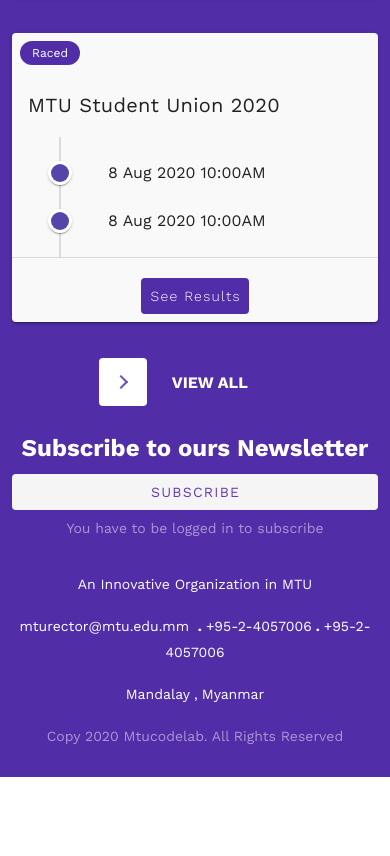
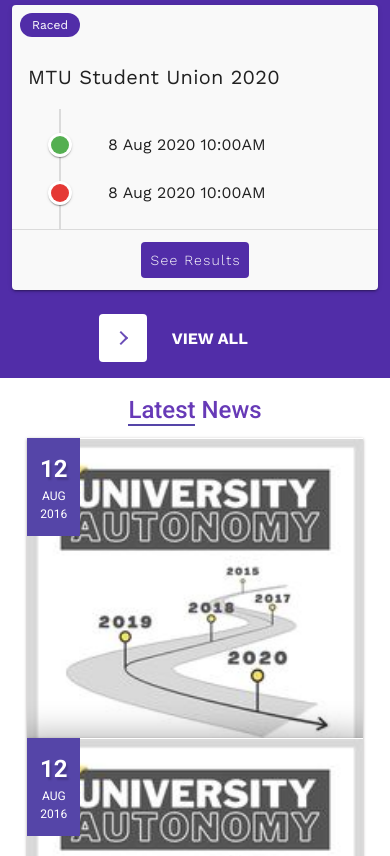
Before and after one commit to Kaung-HtetKyaw/mtuvoter-frontend, a Vue app: page /about in a window 390 px wide. Shown: the part 1141-1997 px from the top of the page. Before the commit the page ends 1918 px from the top, so only its background shows below. Built offline with nearby package versions, Linux system fonts and the light colour scheme.

Commit message:
refactor: layout

```diff
--- a/src/App.vue
+++ b/src/App.vue
@@ -1,24 +1,14 @@
 <template>
-  <v-app>
-    <nav>
-      <TheNav />
-    </nav>
-    <v-content> <router-view :key="$route.fullPath"></router-view> </v-content>
-    <footer>
-      <TheFooter />
-    </footer>
-  </v-app>
+  <Layout> <router-view :key="$route.fullPath"></router-view></Layout>
 </template>
 
 <script>
-import TheNav from "@/components/TheNav";
-import TheFooter from "@/components/TheFooter";
+import Layout from "@/layouts/AppLayout.vue";
 
 export default {
   name: "App",
   components: {
-    TheNav,
-    TheFooter,
+    Layout,
   },
 
   data: () => ({
--- a/src/assets/styles/index.sass
+++ b/src/assets/styles/index.sass
@@ -1,3 +1,4 @@
+
 body
   font-family: "Merriweather", serif
   font-weight: 400
--- a/src/components/Election/ElectionCard.vue
+++ b/src/components/Election/ElectionCard.vue
@@ -11,7 +11,10 @@
             >MTU Student Union 2020</v-card-title
           >
           <v-timeline align-top dense>
-            <v-timeline-item color="#5545A8" small>
+            <v-timeline-item color="#54AF51" small>
+              <template v-slot:opposite>
+                <span>Starts</span>
+              </template>
               <div>
                 <div class="font-weight-normal">
                   8 Aug 2020 10:00AM
@@ -19,7 +22,7 @@
               </div>
             </v-timeline-item>
 
-            <v-timeline-item color="#5545A8" small>
+            <v-timeline-item color="#E53935" small>
               <div>
                 <div class="font-weight-normal">
                   8 Aug 2020 10:00AM
@@ -27,8 +30,9 @@
               </div>
             </v-timeline-item>
           </v-timeline>
+
           <v-divider></v-divider>
-          <v-card-actions class="px-4 my-3  d-flex justify-center">
+          <v-card-actions class="px-4 py-3 d-flex justify-center">
             <v-btn
               class="text-capitalize election-btn deep-purple darken-2 white--text font-weight-light"
               :ripple="false"
--- /dev/null
+++ b/src/components/News/NewsCard.vue
@@ -0,0 +1,183 @@
+<template>
+  <div>
+    <router-link :to="{ name: 'Home' }" tag="div">
+      <div class="row">
+        <div class="example-1 card ">
+          <div class="wrapper ">
+            <div class="date">
+              <span class="day">12</span>
+              <span class="month">Aug</span>
+              <span class="year">2016</span>
+            </div>
+            <div class="data ">
+              <div class="content">
+                <h1 class="title pb-2">
+                  <a href="#" class="workssan"
+                    >MTU Student Union Election 2020 Results
+                  </a>
+                </h1>
+                <p class="text">
+                  The highly anticipated world championship fight will take
+                  place at 10am and is the second major boxing blockbuster in
+                  the nation after 43 years.
+                </p>
+              </div>
+              <input type="checkbox" id="show-menu" />
+            </div>
+          </div>
+        </div></div
+    ></router-link>
+  </div>
+</template>
+
+<script>
+export default {};
+</script>
+
+<style lang="scss" scoped>
+// Variables
+$regal-blue: #034378;
+$san-juan: #2d4e68;
+$bermuda: #5545a8;
+$white: #fff;
+$black: #000;
+$open-sans: "Open Sans", sans-serif;
+// clear-fix mixin
+@mixin cf {
+  &::before,
+  &::after {
+    content: "";
+    display: table;
+  }
+  &::after {
+    clear: both;
+  }
+}
+
+* {
+  box-sizing: border-box;
+}
+
+a {
+  text-decoration: none;
+}
+
+// Base styles
+.card {
+  padding: 0 1.7rem;
+  width: 100%;
+  .wrapper {
+    background-color: $white;
+    height: 300px;
+    position: relative;
+    overflow: hidden;
+    box-shadow: 0 1px #ffffff inset, 0 1px 3px rgba(34, 25, 25, 0.4);
+    &:hover {
+      .data {
+        transform: translateY(0);
+      }
+    }
+  }
+  .data {
+    position: absolute;
+    bottom: 0;
+    width: 100%;
+    transform: translateY(calc(100px + 1em));
+    transition: transform 0.3s;
+    .content {
+      padding: 1em;
+      position: relative;
+      z-index: 1;
+    }
+  }
+  .author {
+    font-size: 12px;
+  }
+  .title {
+    margin-top: 10px;
+  }
+  .text {
+    display: none;
+    margin: 0;
+  }
+  input[type="checkbox"] {
+    display: none;
+  }
+}
+
+// First example styles
+.example-1 {
+  .wrapper {
+    background: url("/img/mtu-img.jpg");
+    background-size: cover;
+  }
+  .date {
+    position: absolute;
+    top: 0;
+    left: 0;
+    background-color: $bermuda;
+    color: $white;
+    padding: 0.8em;
+    span {
+      display: block;
+      text-align: center;
+    }
+    .day {
+      font-weight: 700;
+      font-size: 24px;
+      text-shadow: 2px 3px 2px rgba($black, 0.18);
+    }
+    .month {
+      text-transform: uppercase;
+    }
+    .month,
+    .year {
+      font-size: 12px;
+    }
+  }
+  .content {
+    background-color: $white;
+    box-shadow: 0 5px 30px 10px rgba($black, 0.3);
+  }
+  .title {
+    font-weight: 600;
+    a {
+      color: lighten($black, 50%);
+    }
+  }
+  .menu-button {
+    position: absolute;
+    z-index: 999;
+    top: 16px;
+    right: 16px;
+    width: 25px;
+    text-align: center;
+    cursor: pointer;
+    span {
+      width: 5px;
+      height: 5px;
+      background-color: lighten($black, 50%);
+      color: lighten($black, 50%);
+      position: relative;
+      display: inline-block;
+      border-radius: 50%;
+      &::after,
+      &::before {
+        content: "";
+        display: block;
+        width: 5px;
+        height: 5px;
+        background-color: currentColor;
+        position: absolute;
+        border-radius: 50%;
+      }
+      &::before {
+        left: -10px;
+      }
+      &::after {
+        right: -10px;
+      }
+    }
+  }
+}
+</style>
--- a/src/components/UI/ElectionOverview.vue
+++ b/src/components/UI/ElectionOverview.vue
@@ -1,8 +1,10 @@
 <template>
-  <v-container class="elections-overview">
+  <v-container class="elections-overview py-4">
     <v-row>
       <v-col cols="12" sm="12" class="px-3 px-md-0 d-flex justify-center">
-        <h2 class="text-h5 elections-overview--title workssan d-inline-block">
+        <h2
+          class="text-h5 elections-overview--title workssan d-inline-block font-weight-medium"
+        >
           Elections
         </h2>
       </v-col>
--- /dev/null
+++ b/src/components/UI/NewsOverview.vue
@@ -0,0 +1,155 @@
+<template>
+  <v-container class="py-4">
+    <v-row>
+      <v-col cols="12" sm="12" class="px-3 px-md-0 d-flex justify-center">
+        <h2
+          class="text-h5 news-overview--title workssan d-inline-block font-weight-medium"
+        >
+          Latest News
+        </h2>
+      </v-col>
+    </v-row>
+    <v-row>
+      <v-col cols="12" sm="12" md="6" lg="4">
+        <NewsCard />
+      </v-col>
+      <v-col cols="12" sm="12" md="6" lg="4">
+        <NewsCard />
+      </v-col>
+      <v-col cols="12" sm="12" md="6" lg="4">
+        <NewsCard />
+      </v-col>
+    </v-row>
+    <v-row>
+      <v-col cols="12" sm="12" class="d-flex justify-center">
+        <button class="more learn-more">
+          <span class="circle" aria-hidden="true">
+            <span class="icon arrow"></span>
+          </span>
+          <span class="button-text">View All</span>
+        </button>
+      </v-col>
+    </v-row>
+  </v-container>
+</template>
+
+<script>
+import NewsCard from "@/components/News/NewsCard.vue";
+export default {
+  name: "NewsOverview",
+  components: {
+    NewsCard,
+  },
+};
+</script>
+
+<style lang="scss" scoped>
+$bg: #f3f8fa;
+$white: #fff;
+$deep-purple: #6a4db7;
+
+@mixin transition(
+  $property: all,
+  $duration: 0.45s,
+  $ease: cubic-bezier(0.65, 0, 0.076, 1)
+) {
+  transition: $property $duration $ease;
+}
+
+.news-overview {
+  &--title {
+    position: relative;
+    &:before {
+      content: "";
+      width: 50%;
+      height: 2px;
+      background-color: #5545a8;
+      position: absolute;
+      bottom: 0;
+      left: 0;
+    }
+  }
+}
+button {
+  position: relative;
+  display: inline-block;
+  cursor: pointer;
+  outline: none;
+  border: 0;
+  vertical-align: middle;
+  text-decoration: none;
+  background: transparent;
+  padding: 0;
+  font-size: inherit;
+  font-family: inherit;
+  &.learn-more {
+    width: 12rem;
+    height: auto;
+    .circle {
+      @include transition(all, 0.45s, cubic-bezier(0.65, 0, 0.076, 1));
+      position: relative;
+      display: block;
+      margin: 0;
+      width: 3rem;
+      height: 3rem;
+      background: $deep-purple;
+      border-radius: 4px;
+      .icon {
+        @include transition(all, 0.45s, cubic-bezier(0.65, 0, 0.076, 1));
+        position: absolute;
+        top: 0;
+        bottom: 0;
+        margin: auto;
+        background: $white;
+        &.arrow {
+          @include transition(all, 0.45s, cubic-bezier(0.65, 0, 0.076, 1));
+          left: 0.625rem;
+          width: 1.125rem;
+          height: 0.125rem;
+          background: none;
+          &::before {
+            position: absolute;
+            content: "";
+            top: -0.25rem;
+            right: 0.0625rem;
+            width: 0.625rem;
+            height: 0.625rem;
+            border-top: 0.125rem solid #fff;
+            border-right: 0.125rem solid #fff;
+            transform: rotate(45deg);
+          }
+        }
+      }
+    }
+    .button-text {
+      @include transition(all, 0.45s, cubic-bezier(0.65, 0, 0.076, 1));
+      position: absolute;
+      top: 0;
+      left: 0;
+      right: 0;
+      bottom: 0;
+      padding: 0.75rem 0;
+      margin: 0 0 0 1.85rem;
+      color: $deep-purple;
+      font-weight: 700;
+      line-height: 1.6;
+      text-align: center;
+      text-transform: uppercase;
+    }
+  }
+  &:hover {
+    .circle {
+      width: 100%;
+      .icon {
+        &.arrow {
+          background: $white;
+          transform: translate(1rem, 0);
+        }
+      }
+    }
+    .button-text {
+      color: $white;
+    }
+  }
+}
+</style>
--- /dev/null
+++ b/src/layouts/AppLayout.vue
@@ -0,0 +1,32 @@
+<template>
+  <component :is="layout">
+    <slot />
+  </component>
+</template>
+
+<script>
+import DefaultLayout from "@/layouts/default.vue";
+export default {
+  name: "AppLayout",
+  data() {
+    return {
+      layout: DefaultLayout,
+    };
+  },
+  watch: {
+    $route: {
+      immediate: true,
+      async handler(route) {
+        try {
+          const component = await import(`@/layouts/${route.meta.layout}.vue`);
+          this.layout = component?.default || DefaultLayout;
+        } catch (e) {
+          this.layout = DefaultLayout;
+        }
+      },
+    },
+  },
+};
+</script>
+
+<style></style>
--- /dev/null
+++ b/src/layouts/default.vue
@@ -0,0 +1,26 @@
+<template>
+  <v-app>
+    <nav>
+      <TheNav />
+    </nav>
+    <v-main> <slot /></v-main>
+    <footer>
+      <TheFooter />
+    </footer>
+  </v-app>
+</template>
+
+<script>
+import TheNav from "@/components/TheNav";
+import TheFooter from "@/components/TheFooter";
+
+export default {
+  name: "App",
+  components: {
+    TheNav,
+    TheFooter,
+  },
+};
+</script>
+
+<style></style>
--- a/src/router/index.js
+++ b/src/router/index.js
@@ -7,7 +7,11 @@ Vue.use(VueRouter);
 const routes = [
   {
     path: "/",
-    redirect: "/about",
+    name: "Home",
+    // route level code-splitting
+    // this generates a separate chunk (about.[hash].js) for this route
+    // which is lazy-loaded when the route is visited.
+    component: () => import(/* webpackChunkName: "home" */ "../views/Home.vue"),
   },
   {
     path: "/about",
@@ -23,6 +27,9 @@ const routes = [
 const router = new VueRouter({
   mode: "history",
   base: process.env.BASE_URL,
+  scrollBehavior() {
+    return { x: 0, y: 0 };
+  },
   routes,
 });
 
--- a/src/views/About.vue
+++ b/src/views/About.vue
@@ -6,16 +6,21 @@
     <div class="deep-purple darken-2 white--text">
       <ElectionOverview />
     </div>
+    <div class="deep-purple--text darken-2">
+      <NewsOverview />
+    </div>
   </div>
 </template>
 <script>
 import Hero from "@/components/UI/Hero.vue";
 import ElectionOverview from "@/components/UI/ElectionOverview.vue";
+import NewsOverview from "@/components/UI/NewsOverview.vue";
 export default {
   name: "About",
   components: {
     Hero,
     ElectionOverview,
+    NewsOverview,
   },
 };
 </script>
```
Also changed, not shown: src/components/TheNav.vue (+34 -7 lines), public/img/mtu-img.jpg (added).
